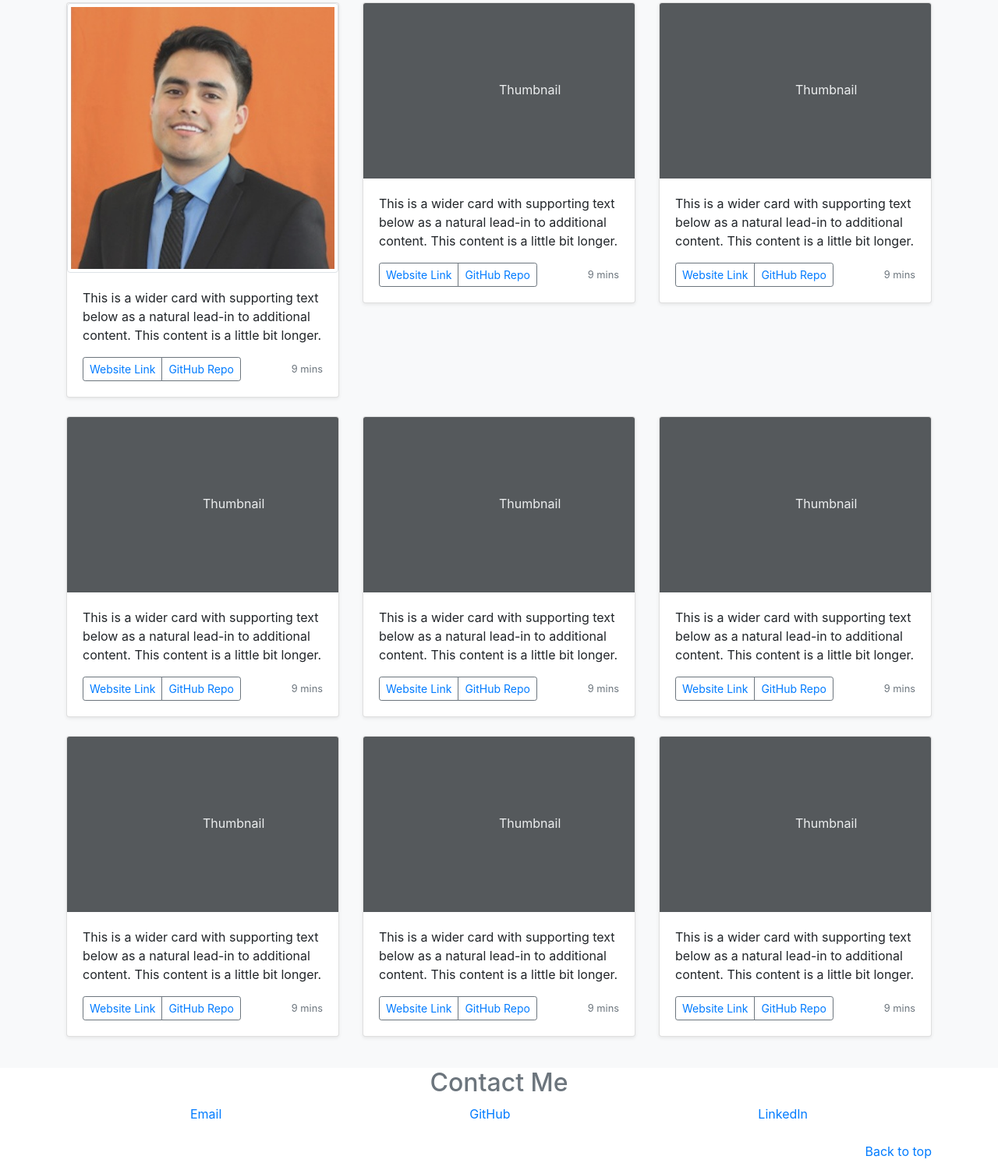
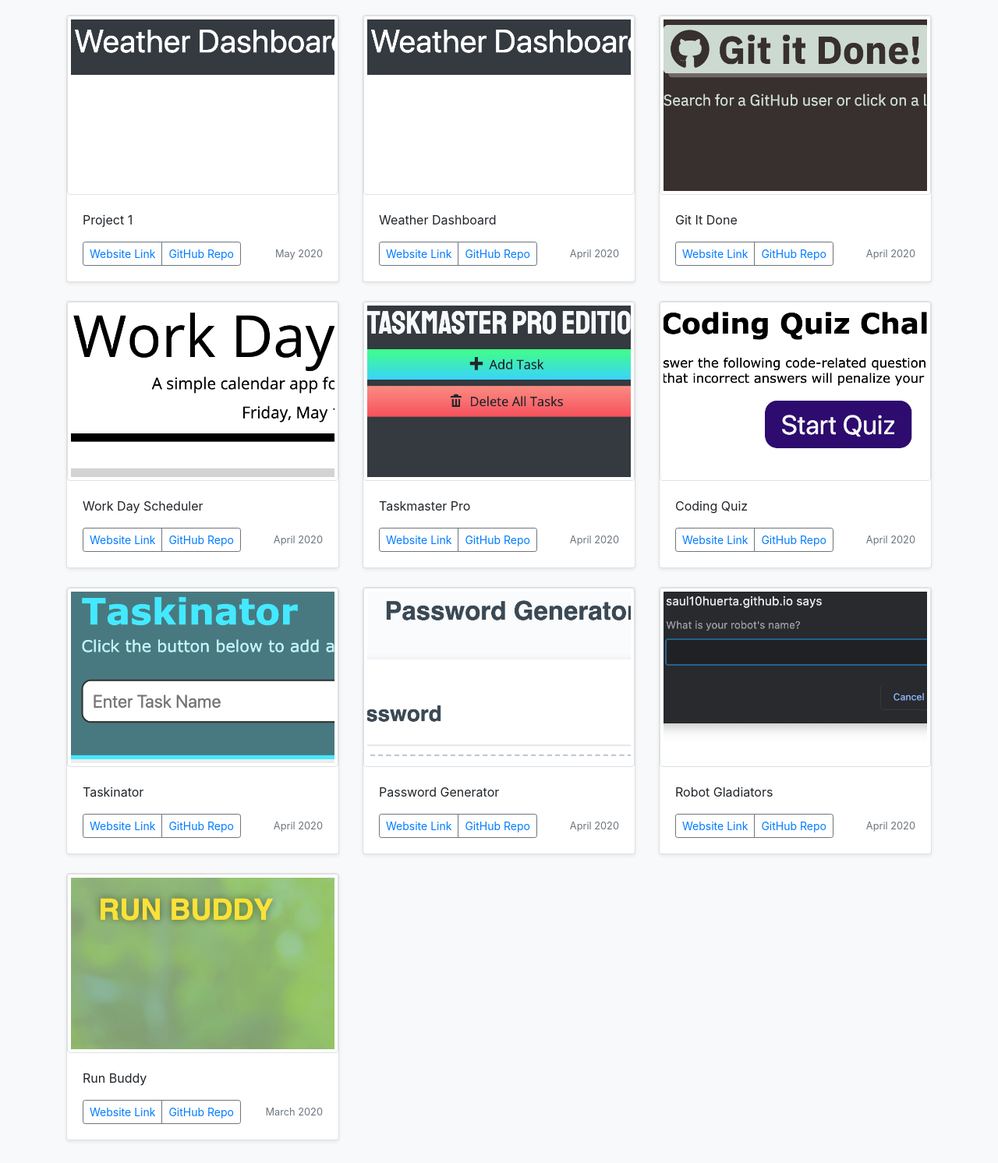
Before and after one commit to saul10huerta/Professional-Portfolio, a plain HTML site: page index.html in a window 1280 px wide. Shown: the part 653-2145 px from the top of the page at 78% size. Drawn offline with nearby package versions, Linux system fonts and the light colour scheme.

Commit message:
finished portfolio 2.0

```diff
--- a/index.html
+++ b/index.html
@@ -14,7 +14,7 @@
   </head>
   <body>
     <header>
-        <nav class="navbar navbar-expand-lg navbar-dark bg-dark">
+        <nav class="navbar navbar-expand-lg navbar-dark bg-dark py-3">
             <a class="navbar-brand" href="./index.html">Saul Huerta</a>
             <button class="navbar-toggler" type="button" data-toggle="collapse" data-target="#navbarNav" aria-controls="navbarNav" aria-expanded="false" aria-label="Toggle navigation">
               <span class="navbar-toggler-icon"></span>
@@ -66,45 +66,45 @@
                 <div class="row">
                     <div class="col-md-4">
                         <div class="card mb-4 shadow-sm">
-                            <img class="img-thumbnail" src="./assets/images/saul-image.png" alt="Generic placeholder image">
+                            <img class="img-thumbnail" src="./assets/images/project9.png" alt="Generic placeholder image">
                             <div class="card-body">
-                                <p class="card-text">This is a wider card with supporting text below as a natural lead-in to additional content. This content is a little bit longer.</p>
+                                <p class="card-text">Project 1</p>
                                 <div class="d-flex justify-content-between align-items-center">
                                     <div class="btn-group">
                                         <button type="button" class="btn btn-sm btn-outline-secondary"><a target="_blank" href="">Website Link</a></button>
                                         <button type="button" class="btn btn-sm btn-outline-secondary"><a target="_blank" href="">GitHub Repo</a></button>
                                     </div>
-                                    <small class="text-muted">9 mins</small>
+                                    <small class="text-muted">May 2020</small>
                                 </div>
                             </div>
                         </div>
                     </div>
                     <div class="col-md-4">
                         <div class="card mb-4 shadow-sm">
-                        <svg class="bd-placeholder-img card-img-top" width="100%" height="225" xmlns="http://www.w3.org/2000/svg" preserveAspectRatio="xMidYMid slice" focusable="false" role="img" aria-label="Placeholder: Thumbnail"><title>Placeholder</title><rect width="100%" height="100%" fill="#55595c"/><text x="50%" y="50%" fill="#eceeef" dy=".3em">Thumbnail</text></svg>
+                            <img class="img-thumbnail" src="./assets/images/project9.png" alt="Generic placeholder image">
                             <div class="card-body">
-                            <p class="card-text">This is a wider card with supporting text below as a natural lead-in to additional content. This content is a little bit longer.</p>
+                                <p class="card-text">Weather Dashboard</p>
                                 <div class="d-flex justify-content-between align-items-center">
                                     <div class="btn-group">
-                                <button type="button" class="btn btn-sm btn-outline-secondary"><a target="_blank" href="">Website Link</a></button>
-                                <button type="button" class="btn btn-sm btn-outline-secondary"><a target="_blank" href="">GitHub Repo</a></button>
+                                        <button type="button" class="btn btn-sm btn-outline-secondary"><a target="_blank" href="https://saul10huerta.github.io/weather-dashboard/">Website Link</a></button>
+                                        <button type="button" class="btn btn-sm btn-outline-secondary"><a target="_blank" href="https://github.com/saul10huerta/weather-dashboard">GitHub Repo</a></button>
                                     </div>
-                            <small class="text-muted">9 mins</small>
+                                    <small class="text-muted">April 2020</small>
                                 </div>
                             </div>
                         </div>
                     </div>
                     <div class="col-md-4">
                         <div class="card mb-4 shadow-sm">
-                        <svg class="bd-placeholder-img card-img-top" width="100%" height="225" xmlns="http://www.w3.org/2000/svg" preserveAspectRatio="xMidYMid slice" focusable="false" role="img" aria-label="Placeholder: Thumbnail"><title>Placeholder</title><rect width="100%" height="100%" fill="#55595c"/><text x="50%" y="50%" fill="#eceeef" dy=".3em">Thumbnail</text></svg>
+                            <img class="img-thumbnail" src="./assets/images/project8.png" alt="Generic placeholder image">
                             <div class="card-body">
-                            <p class="card-text">This is a wider card with supporting text below as a natural lead-in to additional content. This content is a little bit longer.</p>
+                                <p class="card-text">Git It Done</p>
                                 <div class="d-flex justify-content-between align-items-center">
                                     <div class="btn-group">
-                                <button type="button" class="btn btn-sm btn-outline-secondary"><a target="_blank" href="">Website Link</a></button>
-                                <button type="button" class="btn btn-sm btn-outline-secondary"><a target="_blank" href="">GitHub Repo</a></button>
+                                        <button type="button" class="btn btn-sm btn-outline-secondary"><a target="_blank" href="https://saul10huerta.github.io/git-it-done/">Website Link</a></button>
+                                        <button type="button" class="btn btn-sm btn-outline-secondary"><a target="_blank" href="https://github.com/saul10huerta/git-it-done">GitHub Repo</a></button>
                                     </div>
-                            <small class="text-muted">9 mins</small>
+                                    <small class="text-muted">April 2020</small>
                                 </div>
                             </div>
                         </div>
@@ -112,45 +112,45 @@
 
                     <div class="col-md-4">
                         <div class="card mb-4 shadow-sm">
-                        <svg class="bd-placeholder-img card-img-top" width="100%" height="225" xmlns="http://www.w3.org/2000/svg" preserveAspectRatio="xMidYMid slice" focusable="false" role="img" aria-label="Placeholder: Thumbnail"><title>Placeholder</title><rect width="100%" height="100%" fill="#55595c"/><text x="50%" y="50%" fill="#eceeef" dy=".3em">Thumbnail</text></svg>
+                            <img class="img-thumbnail" src="./assets/images/project7.png" alt="Generic placeholder image">
                             <div class="card-body">
-                            <p class="card-text">This is a wider card with supporting text below as a natural lead-in to additional content. This content is a little bit longer.</p>
+                                <p class="card-text">Work Day Scheduler</p>
                                 <div class="d-flex justify-content-between align-items-center">
                                     <div class="btn-group">
-                                <button type="button" class="btn btn-sm btn-outline-secondary"><a target="_blank" href="">Website Link</a></button>
-                                <button type="button" class="btn btn-sm btn-outline-secondary"><a target="_blank" href="">GitHub Repo</a></button>
+                                        <button type="button" class="btn btn-sm btn-outline-secondary"><a target="_blank" href="https://saul10huerta.github.io/workday-scheduler/">Website Link</a></button>
+                                        <button type="button" class="btn btn-sm btn-outline-secondary"><a target="_blank" href="https://github.com/saul10huerta/workday-scheduler">GitHub Repo</a></button>
                                     </div>
-                            <small class="text-muted">9 mins</small>
+                                    <small class="text-muted">April 2020</small>
                                 </div>
                             </div>
                         </div>
                     </div>
                     <div class="col-md-4">
                         <div class="card mb-4 shadow-sm">
-                        <svg class="bd-placeholder-img card-img-top" width="100%" height="225" xmlns="http://www.w3.org/2000/svg" preserveAspectRatio="xMidYMid slice" focusable="false" role="img" aria-label="Placeholder: Thumbnail"><title>Placeholder</title><rect width="100%" height="100%" fill="#55595c"/><text x="50%" y="50%" fill="#eceeef" dy=".3em">Thumbnail</text></svg>
+                            <img class="img-thumbnail" src="./assets/images/project6.png" alt="Generic placeholder image">
                             <div class="card-body">
-                            <p class="card-text">This is a wider card with supporting text below as a natural lead-in to additional content. This content is a little bit longer.</p>
+                                <p class="card-text">Taskmaster Pro</p>
                                 <div class="d-flex justify-content-between align-items-center">
                                     <div class="btn-group">
-                                <button type="button" class="btn btn-sm btn-outline-secondary"><a target="_blank" href="">Website Link</a></button>
-                                <button type="button" class="btn btn-sm btn-outline-secondary"><a target="_blank" href="">GitHub Repo</a></button>
+                                        <button type="button" class="btn btn-sm btn-outline-secondary"><a target="_blank" href="https://saul10huerta.github.io/taskmaster-pro/">Website Link</a></button>
+                                        <button type="button" class="btn btn-sm btn-outline-secondary"><a target="_blank" href="https://github.com/saul10huerta/taskmaster-pro">GitHub Repo</a></button>
                                     </div>
-                            <small class="text-muted">9 mins</small>
+                                    <small class="text-muted">April 2020</small>
                                 </div>
                             </div>
                         </div>
                     </div>
                     <div class="col-md-4">
                         <div class="card mb-4 shadow-sm">
-                        <svg class="bd-placeholder-img card-img-top" width="100%" height="225" xmlns="http://www.w3.org/2000/svg" preserveAspectRatio="xMidYMid slice" focusable="false" role="img" aria-label="Placeholder: Thumbnail"><title>Placeholder</title><rect width="100%" height="100%" fill="#55595c"/><text x="50%" y="50%" fill="#eceeef" dy=".3em">Thumbnail</text></svg>
+                            <img class="img-thumbnail" src="./assets/images/project5.png" alt="Generic placeholder image">
                             <div class="card-body">
-                            <p class="card-text">This is a wider card with supporting text below as a natural lead-in to additional content. This content is a little bit longer.</p>
+                                <p class="card-text">Coding Quiz</p>
                                 <div class="d-flex justify-content-between align-items-center">
                                     <div class="btn-group">
-                                <button type="button" class="btn btn-sm btn-outline-secondary"><a target="_blank" href="">Website Link</a></button>
-                                <button type="button" class="btn btn-sm btn-outline-secondary"><a target="_blank" href="">GitHub Repo</a></button>
+                                        <button type="button" class="btn btn-sm btn-outline-secondary"><a target="_blank" href="https://saul10huerta.github.io/coding-quiz/">Website Link</a></button>
+                                        <button type="button" class="btn btn-sm btn-outline-secondary"><a target="_blank" href="https://github.com/saul10huerta/coding-quiz">GitHub Repo</a></button>
                                     </div>
-                            <small class="text-muted">9 mins</small>
+                                    <small class="text-muted">April 2020</small>
                                 </div>
                             </div>
                         </div>
@@ -158,45 +158,60 @@
 
                     <div class="col-md-4">
                         <div class="card mb-4 shadow-sm">
-                        <svg class="bd-placeholder-img card-img-top" width="100%" height="225" xmlns="http://www.w3.org/2000/svg" preserveAspectRatio="xMidYMid slice" focusable="false" role="img" aria-label="Placeholder: Thumbnail"><title>Placeholder</title><rect width="100%" height="100%" fill="#55595c"/><text x="50%" y="50%" fill="#eceeef" dy=".3em">Thumbnail</text></svg>
+                            <img class="img-thumbnail" src="./assets/images/project4.png" alt="Generic placeholder image">
                             <div class="card-body">
-                            <p class="card-text">This is a wider card with supporting text below as a natural lead-in to additional content. This content is a little bit longer.</p>
+                                <p class="card-text">Taskinator</p>
                                 <div class="d-flex justify-content-between align-items-center">
                                     <div class="btn-group">
-                                <button type="button" class="btn btn-sm btn-outline-secondary"><a target="_blank" href="">Website Link</a></button>
-                                <button type="button" class="btn btn-sm btn-outline-secondary"><a target="_blank" href="">GitHub Repo</a></button>
+                                        <button type="button" class="btn btn-sm btn-outline-secondary"><a target="_blank" href="https://saul10huerta.github.io/taskinator/">Website Link</a></button>
+                                        <button type="button" class="btn btn-sm btn-outline-secondary"><a target="_blank" href="https://github.com/saul10huerta/taskinator">GitHub Repo</a></button>
                                     </div>
-                            <small class="text-muted">9 mins</small>
+                                    <small class="text-muted">April 2020</small>
                                 </div>
                             </div>
                         </div>
                     </div>
                     <div class="col-md-4">
                         <div class="card mb-4 shadow-sm">
-                        <svg class="bd-placeholder-img card-img-top" width="100%" height="225" xmlns="http://www.w3.org/2000/svg" preserveAspectRatio="xMidYMid slice" focusable="false" role="img" aria-label="Placeholder: Thumbnail"><title>Placeholder</title><rect width="100%" height="100%" fill="#55595c"/><text x="50%" y="50%" fill="#eceeef" dy=".3em">Thumbnail</text></svg>
+                            <img class="img-thumbnail" src="./assets/images/project3.png" alt="Generic placeholder image">
                             <div class="card-body">
-                            <p class="card-text">This is a wider card with supporting text below as a natural lead-in to additional content. This content is a little bit longer.</p>
+                                <p class="card-text">Password Generator</p>
                                 <div class="d-flex justify-content-between align-items-center">
                                     <div class="btn-group">
-                                <button type="button" class="btn btn-sm btn-outline-secondary"><a target="_blank" href="">Website Link</a></button>
-                                <button type="button" class="btn btn-sm btn-outline-secondary"><a target="_blank" href="">GitHub Repo</a></button>
+                                        <button type="button" class="btn btn-sm btn-outline-secondary"><a target="_blank" href="https://saul10huerta.github.io/password-generator/">Website Link</a></button>
+                                        <button type="button" class="btn btn-sm btn-outline-secondary"><a target="_blank" href="https://github.com/saul10huerta/password-generator">GitHub Repo</a></button>
                                     </div>
-                            <small class="text-muted">9 mins</small>
+                                    <small class="text-muted">April 2020</small>
                                 </div>
                             </div>
                         </div>
                     </div>
                     <div class="col-md-4">
                         <div class="card mb-4 shadow-sm">
-                        <svg class="bd-placeholder-img card-img-top" width="100%" height="225" xmlns="http://www.w3.org/2000/svg" preserveAspectRatio="xMidYMid slice" focusable="false" role="img" aria-label="Placeholder: Thumbnail"><title>Placeholder</title><rect width="100%" height="100%" fill="#55595c"/><text x="50%" y="50%" fill="#eceeef" dy=".3em">Thumbnail</text></svg>
+                            <img class="img-thumbnail" src="./assets/images/project2.png" alt="Generic placeholder image">
                             <div class="card-body">
-                            <p class="card-text">This is a wider card with supporting text below as a natural lead-in to additional content. This content is a little bit longer.</p>
+                                <p class="card-text">Robot Gladiators</p>
                                 <div class="d-flex justify-content-between align-items-center">
                                     <div class="btn-group">
-                                <button type="button" class="btn btn-sm btn-outline-secondary"><a target="_blank" href="">Website Link</a></button>
-                                <button type="button" class="btn btn-sm btn-outline-secondary"><a target="_blank" href="">GitHub Repo</a></button>
+                                        <button type="button" class="btn btn-sm btn-outline-secondary"><a target="_blank" href="https://saul10huerta.github.io/robot-gladiators/">Website Link</a></button>
+                                        <button type="button" class="btn btn-sm btn-outline-secondary"><a target="_blank" href="https://github.com/saul10huerta/robot-gladiators">GitHub Repo</a></button>
                                     </div>
-                            <small class="text-muted">9 mins</small>
+                                    <small class="text-muted">April 2020</small>
+                                </div>
+                            </div>
+                        </div>
+                    </div>
+                    <div class="col-md-4">
+                        <div class="card mb-4 shadow-sm">
+                            <img class="img-thumbnail" src="./assets/images/project1.png" alt="Generic placeholder image">
+                            <div class="card-body">
+                                <p class="card-text">Run Buddy</p>
+                                <div class="d-flex justify-content-between align-items-center">
+                                    <div class="btn-group">
+                                        <button type="button" class="btn btn-sm btn-outline-secondary"><a target="_blank" href="https://saul10huerta.github.io/run-buddy/">Website Link</a></button>
+                                        <button type="button" class="btn btn-sm btn-outline-secondary"><a target="_blank" href="https://github.com/saul10huerta/run-buddy">GitHub Repo</a></button>
+                                    </div>
+                                    <small class="text-muted">March 2020</small>
                                 </div>
                             </div>
                         </div>
```
Also changed, not shown: assets/images/project1.png (added), assets/images/project2.png (added), assets/images/project3.png (added), assets/images/project4.png (added), assets/images/project5.png (added), assets/images/project6.png (added), assets/images/project7.png (added), assets/images/project8.png (added), assets/images/project9.png (added). Lines whose indentation alone changed are shown as unchanged.
